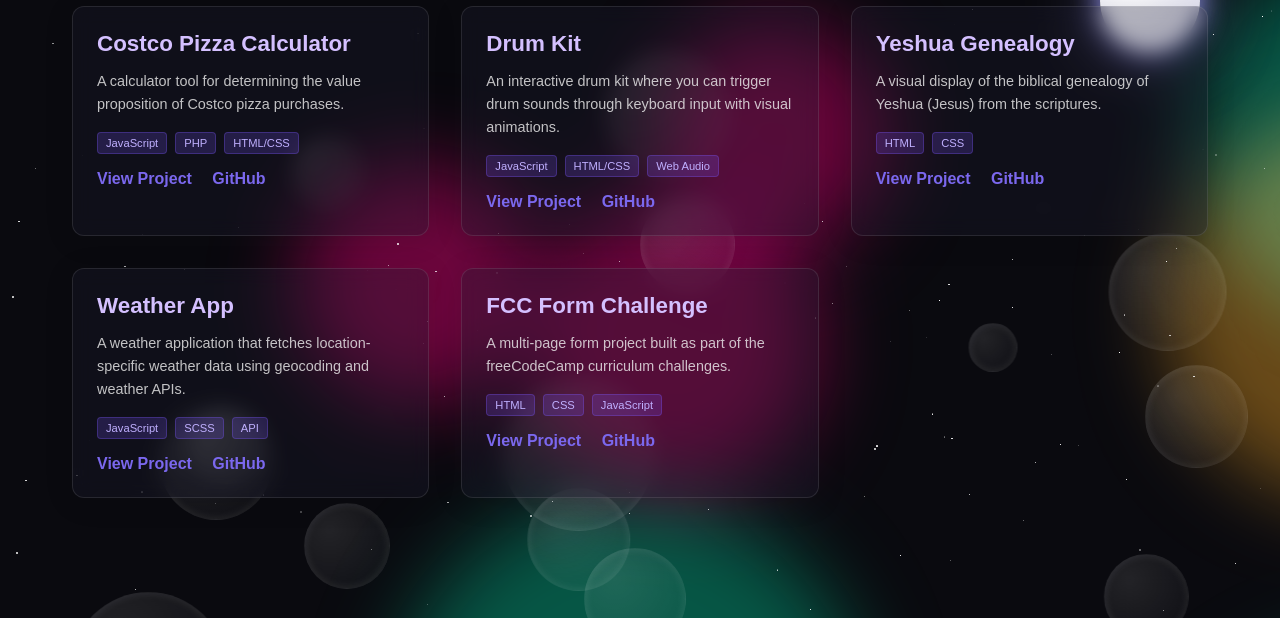
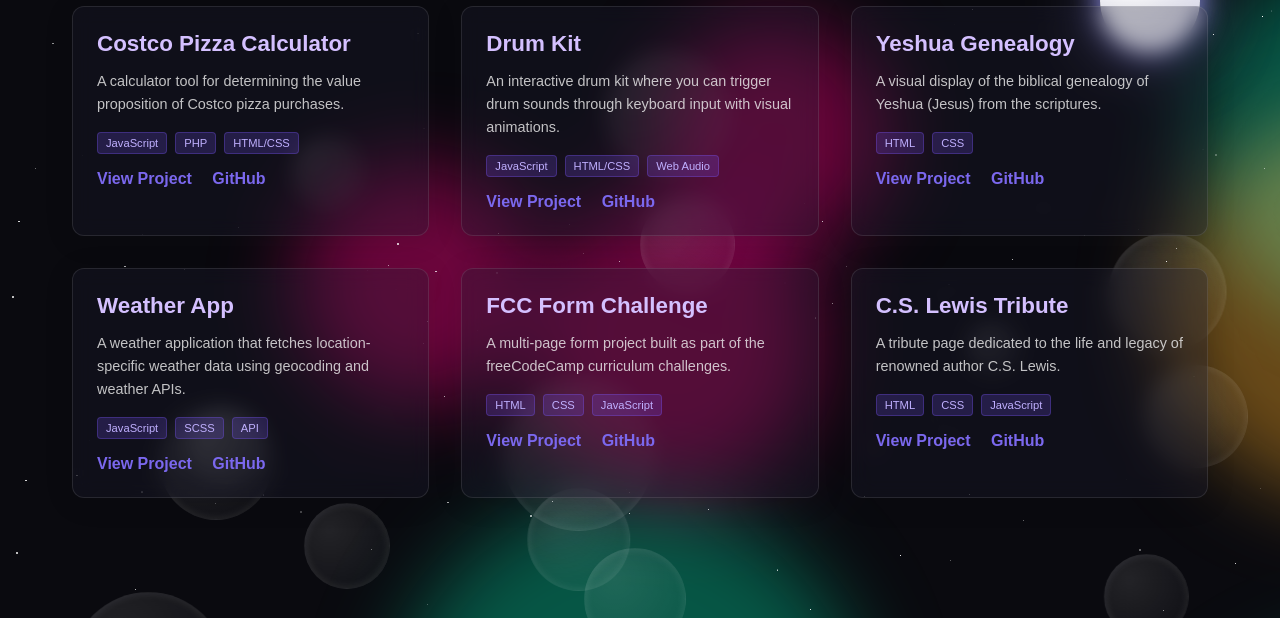
Before and after one commit to MicahDitto/MicahDitto.github.io, a plain HTML site: page index.html in a window 1280 px wide. Shown: the part 129-747 px from the top of the page. Drawn offline with Linux system fonts and the light colour scheme.

Commit message:
Update index.html

```diff
--- a/index.html
+++ b/index.html
@@ -349,6 +349,20 @@
                 <a href="https://github.com/MicahDitto/FCC-Form-Challenge">GitHub</a>
             </div>
         </div>
+
+        <div class="project-card">
+            <h3>C.S. Lewis Tribute</h3>
+            <p>A tribute page dedicated to the life and legacy of renowned author C.S. Lewis.</p>
+            <div class="tags">
+                <span>HTML</span>
+                <span>CSS</span>
+                <span>JavaScript</span>
+            </div>
+            <div class="links">
+                <a href="/CS-Lewis-Tribute">View Project</a>
+                <a href="https://github.com/MicahDitto/CS-Lewis-Tribute">GitHub</a>
+            </div>
+        </div>
     </div>
 
     <!-- Breathing Blobs Section -->
```
